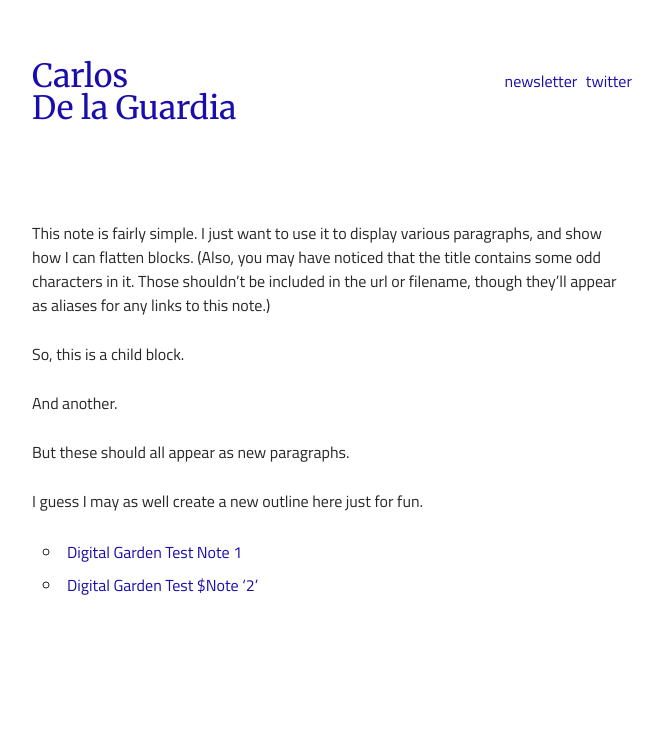
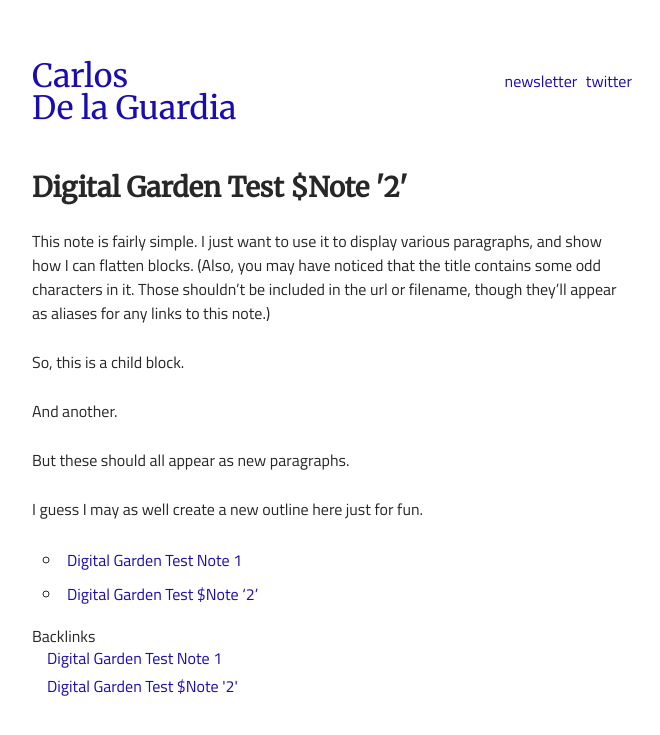
Before and after one commit to dela3499/dela3499.github.io, a Jekyll site: the page built from notes/digital-garden-test-note-2.md, in a window 1280 px wide. Shown: the top 735 px of the page, without its empty margins (308-968 px from the left). Built offline with Jekyll 4.4.1, drawn with Linux system fonts in a browser that asks for light colours.

Commit message:
updated backlinks in front matter, and in note template

```diff
--- a/_layouts/note.html
+++ b/_layouts/note.html
@@ -11,12 +11,11 @@ layout: base
     <!-- <div class="post__date"><p>{{ page.date | date: "%B %e, %Y" }}</p></div> -->
     <div class="post__content">{{ content }}</div>
 
----
-
-    ## Backlinks
-
-    {% for backlink in page.backlinks %}
-    - {{ backlink }}
-    {% endfor %}
+   	<h2>Backlinks</h2>
+   	<ul>
+	    {% for backlink in page.backlinks %}
+	    <li><a target="_blank" href="/notes/{{ backlink.url }}">{{ backlink.name }}</a></li>
+	    {% endfor %}
+    </ul>
 
 </div>
--- a/notes/digital-garden-test-note-2.md
+++ b/notes/digital-garden-test-note-2.md
@@ -2,8 +2,10 @@
 title: Digital Garden Test $Note '2'
 layout: note
 backlinks:
-  - [Digital Garden Test Note 1](digital-garden-test-note-1)
-  - [Digital Garden Test $Note '2'](digital-garden-test-note-2)
+  - name: Digital Garden Test Note 1
+    url: digital-garden-test-note-1
+  - name: Digital Garden Test $Note '2'
+    url: digital-garden-test-note-2
 ---
 
 
```
Also changed, not shown: notes/digital-garden-test-note-1.md (+2 -1 lines).
